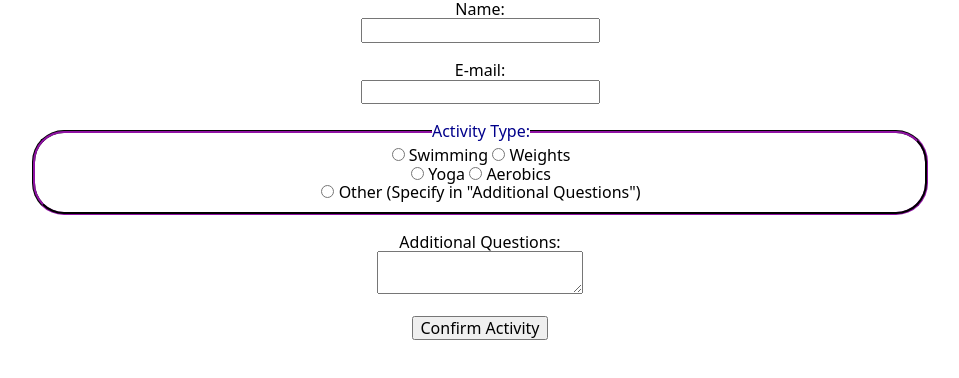
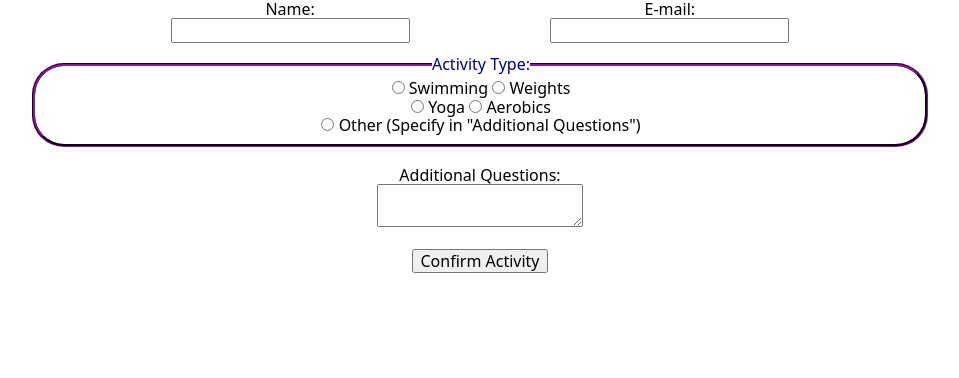
Before and after one commit to swic-cis-177/mt-project-studentloganbutler, a website: page index.html in a window 1280 px wide. Shown: the whole page, without its empty margins (160-1119 px from the left). Drawn offline with nearby package versions, Linux system fonts and the light colour scheme.

Commit message:
Added Flex tag, fixed name label and input

```diff
--- a/index.html
+++ b/index.html
@@ -11,10 +11,12 @@
     <div id="textFields">
   <body>
     <script src="./scripts.js"></script>
+<div class = "flex">
+  <br><br><br><div><label for="name">Name:</label><br><input type="text" id="name" name="user_name"><br></div>
 
-    <div><label for="name">Name:</label><br><input type="text" id="name" name="user_name"></div><br>
+<div><label for="mail">E-mail:</label><br><input type="email" id="mail" name="user_email"></div><br>
+</div>
 
-    <div><label for="mail">E-mail:</label><br><input type="email" id="mail" name="user_email"></div><br>
 
     <fieldset>
       <legend> Activity Type:</legend>
```
